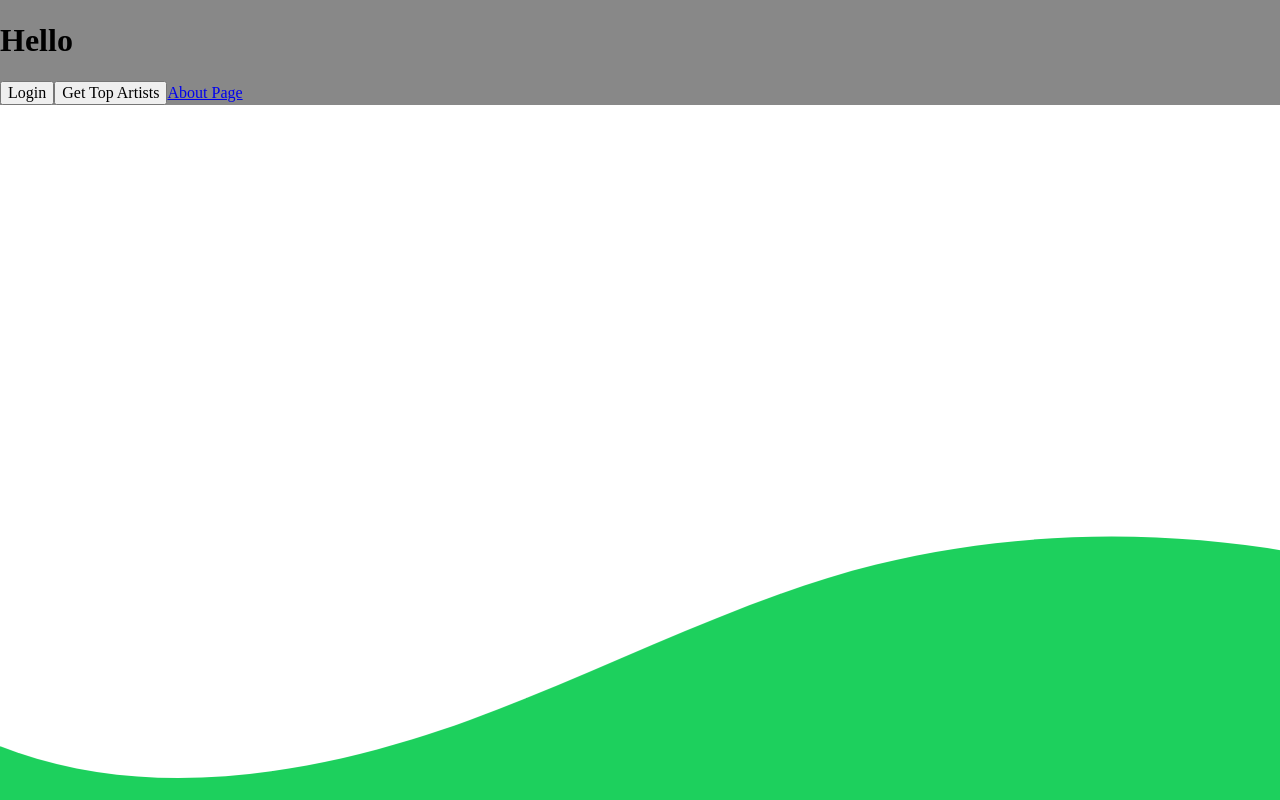
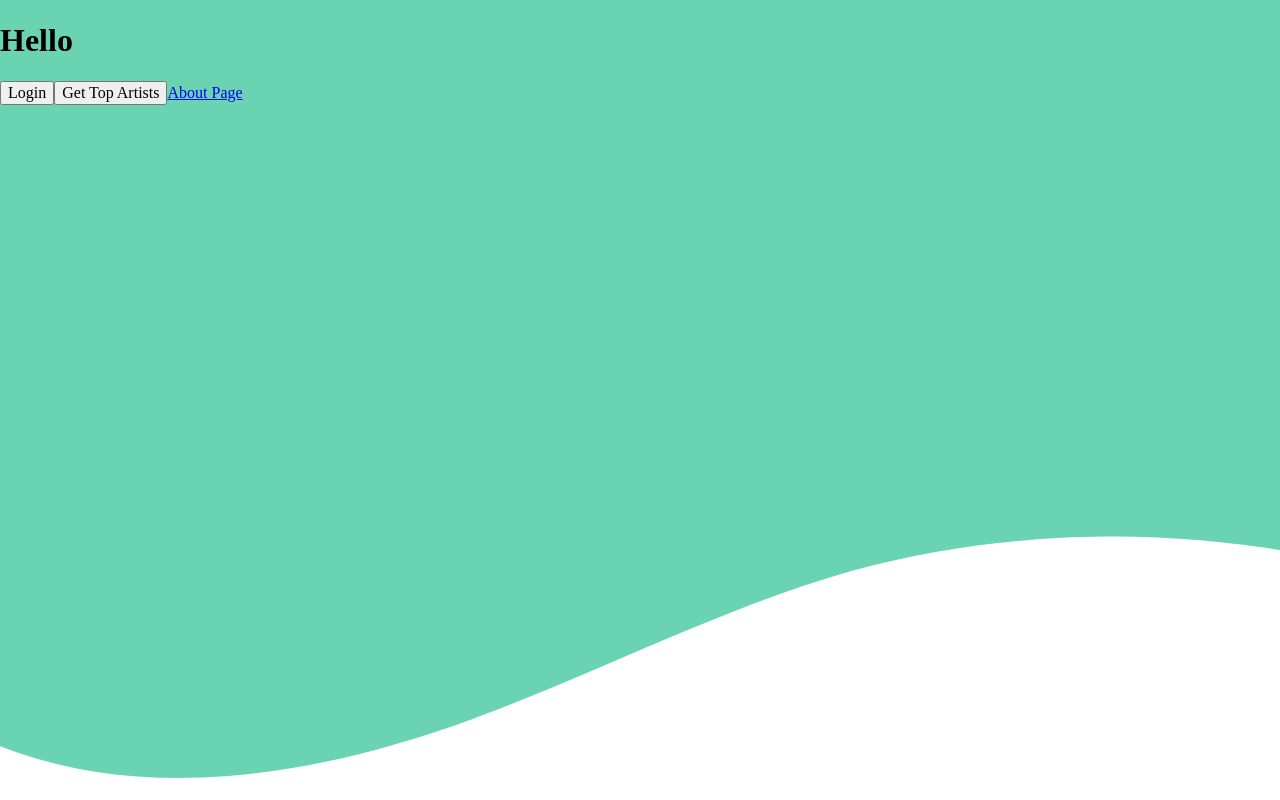
Before and after one commit to BrandonVilaychith/spotiwrap, a React (Vite) app: page / in a window 1280 px wide. Built offline with nearby package versions, Linux system fonts and the light colour scheme.

Commit message:
added assets

```diff
--- a/src/App.tsx
+++ b/src/App.tsx
@@ -37,11 +37,13 @@ function App() {
 
   return (
     <>
-      <div className="container">
-        <h1>Hello</h1>
-        <button onClick={login}>Login</button>
-        <button onClick={getTop}>Get Top Artists</button>
-        <Link to={"/about"}>About Page</Link>
+      <div className="background">
+        <div className="container">
+          <h1>Hello</h1>
+          <button onClick={login}>Login</button>
+          <button onClick={getTop}>Get Top Artists</button>
+          <Link to={"/about"}>About Page</Link>
+        </div>
       </div>
 
       <div className="custom-shape-divider-bottom-1692302595">
--- a/src/index.css
+++ b/src/index.css
@@ -366,5 +366,5 @@ template {
 }
 
 .custom-shape-divider-bottom-1692302595 .shape-fill {
-  fill: #1DD05D;
+  fill: #ffffff;
 }
--- a/src/styles/nav.css
+++ b/src/styles/nav.css
@@ -4,8 +4,14 @@
 .container {
     max-width: 1920px;
     width: 100%;
-    background-color: #888888;
+    /*background-color: #888888;*/
     margin: 0 auto;
     /*display: block;*/
     padding-top: 1px;
 }
+
+.background {
+    width: 100%;
+    height: 100vh;
+    background-color: #6AD4B2;
+}
```
Also changed, not shown: src/assets/spotiwrap-logo.png (added).
